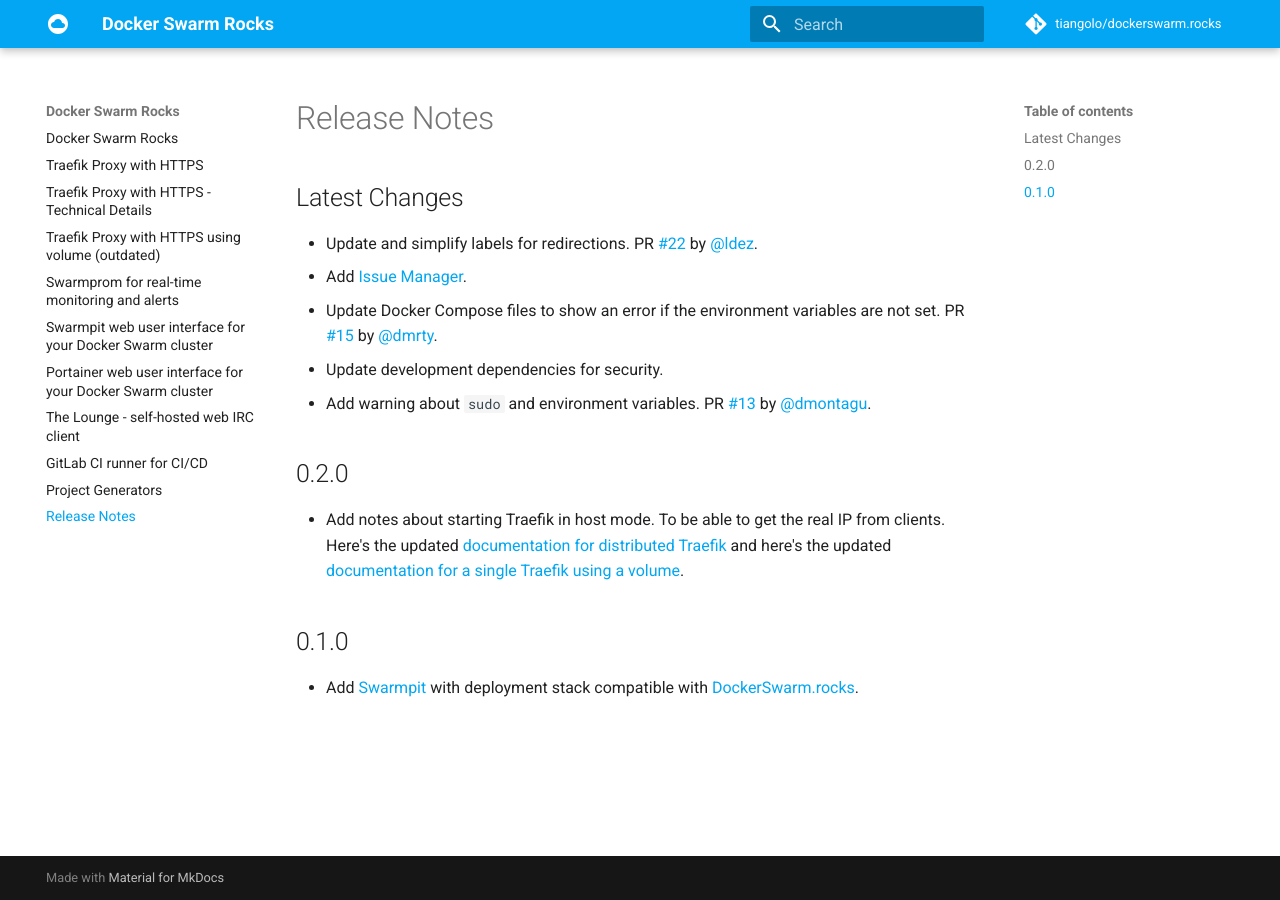
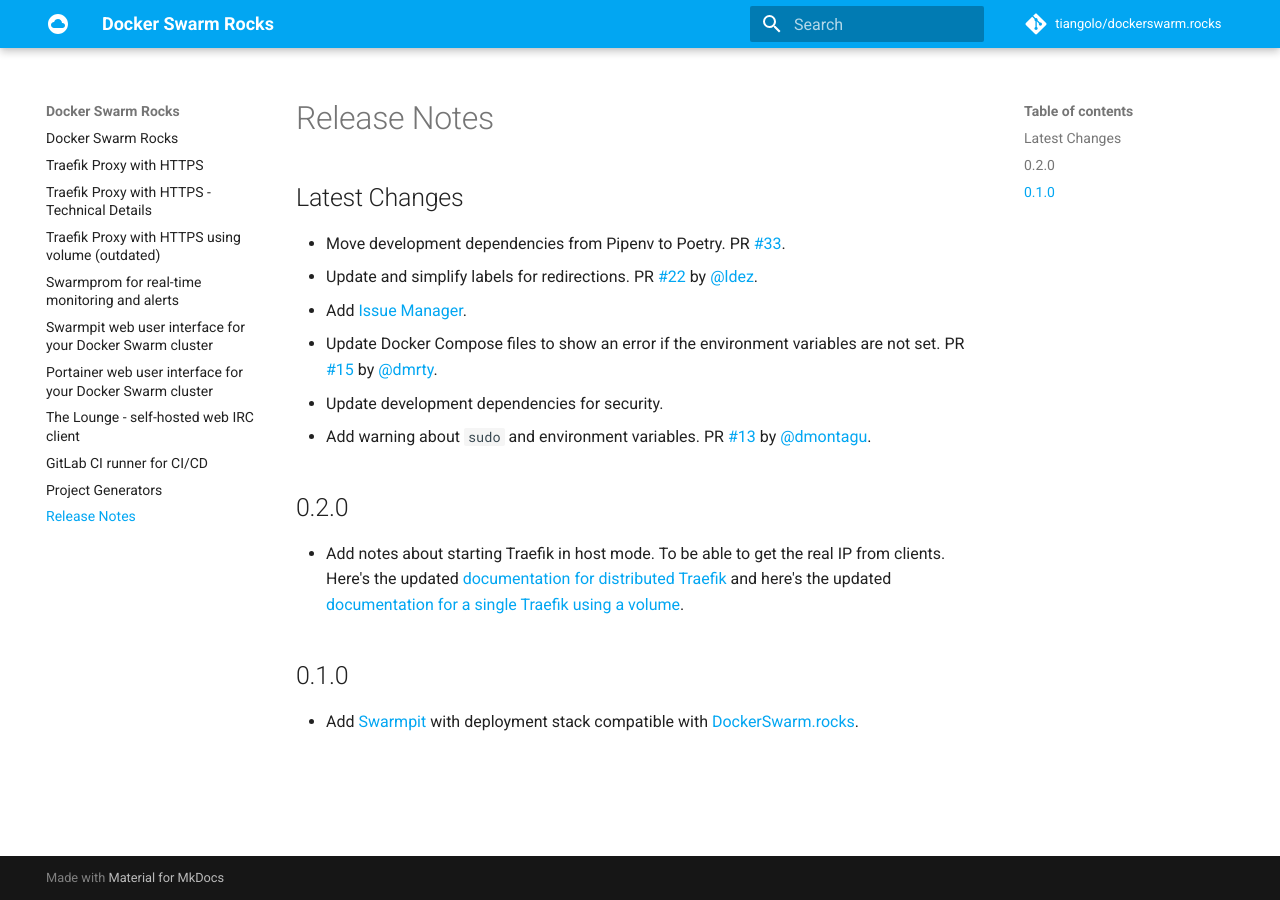
Before and after one commit to tiangolo/dockerswarm.rocks, an MkDocs documentation site: the page built from docs/release-notes.md, in a window 1280 px wide. Built offline with MkDocs 1.6.1 and Material for MkDocs 9.7.7, drawn with Linux system fonts in a browser that asks for light colours; comment, search, counter and statistics services are not loaded.

Commit message:
:memo: Update release notes

```diff
--- a/docs/release-notes.md
+++ b/docs/release-notes.md
@@ -1,5 +1,6 @@
 ## Latest Changes
 
+* Move development dependencies from Pipenv to Poetry. PR [#33](https://github.com/tiangolo/dockerswarm.rocks/pull/33).
 * Update and simplify labels for redirections. PR [#22](https://github.com/tiangolo/dockerswarm.rocks/pull/22) by [@ldez](https://github.com/ldez).
 * Add [Issue Manager](https://github.com/tiangolo/issue-manager).
 * Update Docker Compose files to show an error if the environment variables are not set. PR [#15](https://github.com/tiangolo/dockerswarm.rocks/pull/15) by [@dmrty](https://github.com/dmrty).
```
